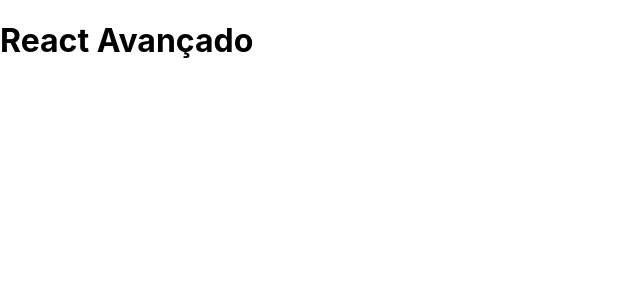
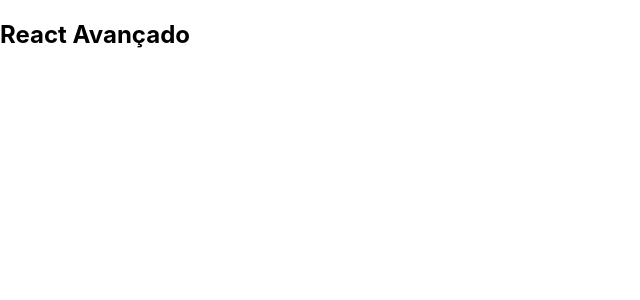
Before and after one commit to LeandroSombra/boilerplatenext, a Next.js app: page /components/Main in a window 1280 px wide. Shown: the top 300 px of the page, without its empty margins (0-640 px from the left). Built offline with nearby package versions, Linux system fonts and the light colour scheme.

Commit message:
colocando script para rodar testes

```diff
--- a/package.json
+++ b/package.json
@@ -7,11 +7,12 @@
     "build": "next build",
     "start": "next start",
     "lint": "eslint src --max-warnings=0",
-    "test": "jest"
+    "test": "jest",
+    "test:watch": "yarn test --watch"
   },
   "lint-staged": {
     "src/**/*": [
-      "yarn lint --fix"
+      "yarn lint --fix", "yarn test --findRelatedTests --bail"
     ]
   },
   "dependencies": {
--- a/src/pages/components/Main/index.tsx
+++ b/src/pages/components/Main/index.tsx
@@ -1,6 +1,6 @@
 const Main = () => (
     <main>
-        <h1>React Avançado</h1>
+        <h2>React Avançado</h2>
     </main>
 )
 
--- a/src/pages/components/Main/test.tsx
+++ b/src/pages/components/Main/test.tsx
@@ -4,10 +4,12 @@ import Main from '.'
 
 describe('<Main />', () => {
     it('should render the heading', () => {
-        render(<Main />)
+        const { container } = render(<Main />)
 
         expect(
             screen.getByRole('heading', { name: /react avançado/i })
         ).toBeInTheDocument()
+
+        expect(container.firstChild).toMatchSnapshot()
     })
 })
```
Also changed, not shown: 1 other file (tests, documents, lock files or other folders).
